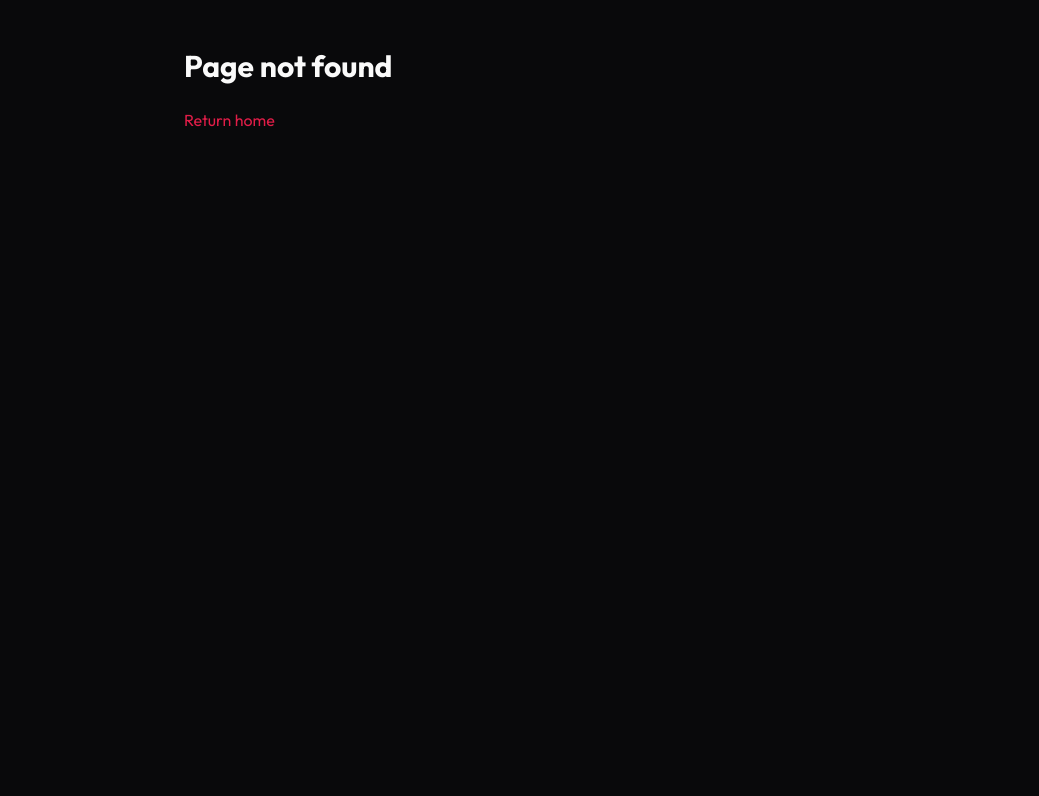
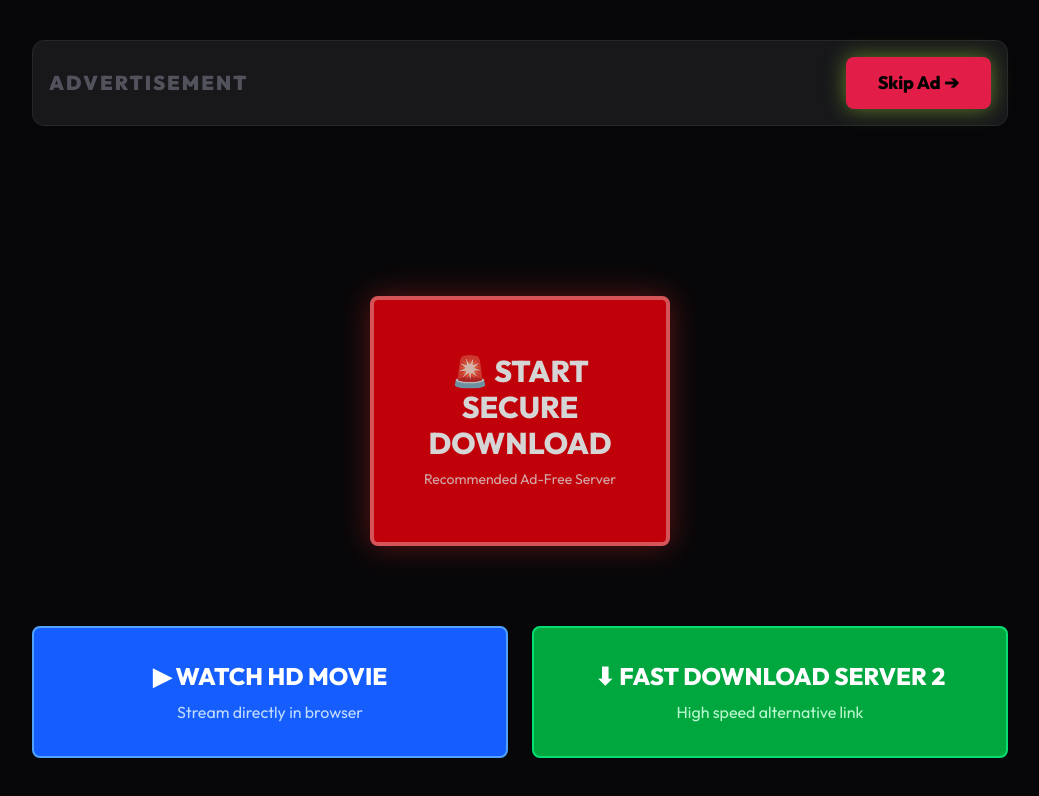
Before and after one commit to kavishkarasara/Film_Web, a Next.js app: page /gate in a window 1280 px wide. Before the commit this address had no page. Shown: the top 796 px of the page, without its empty margins (120-1159 px from the left). Built offline with nearby package versions, Linux system fonts and the light colour scheme.

Commit message:
ad banner set next

```diff
--- a/src/app/download/page.tsx
+++ b/src/app/download/page.tsx
@@ -3,7 +3,6 @@
 import { useEffect, useState, Suspense } from "react";
 import { useSearchParams, useRouter } from "next/navigation";
 import { FiDownloadCloud, FiAlertCircle } from "react-icons/fi";
-import Navbar from "@/components/Navbar";
 import AdBanner from "@/components/AdBanner";
 import AdNative from "@/components/AdNative";
 
@@ -62,9 +61,13 @@ function DownloadContent() {
       </div>
 
       {/* --- SCROLL TRAP: Ad Section 1 --- */}
-      <div className="space-y-8 mb-20">
+      <div className="space-y-6 mb-16 w-full flex flex-col items-center">
         {/* Top Ad Space */}
-        <AdBanner id="e2c3ccf3cbe4f40e454a92dcb87306db" width={300} height={250} />
+        <AdBanner id="40ed9156f9888c91a58a529315843381" width={728} height={90} />
+        <div className="flex flex-col md:flex-row gap-6">
+          <AdBanner id="e2c3ccf3cbe4f40e454a92dcb87306db" width={300} height={250} />
+          <AdBanner id="e2c3ccf3cbe4f40e454a92dcb87306db" width={300} height={250} />
+        </div>
 
         {/* Direct Link Ads Container */}
         <div className="flex flex-col sm:flex-row items-center justify-center gap-4">
@@ -158,9 +161,8 @@ function DownloadContent() {
 
 export default function DownloadPage() {
   return (
-    <div className="min-h-screen bg-[#0f0f11] text-white font-sans selection:bg-primary/30">
-      <Navbar />
-      <Suspense fallback={<div className="flex justify-center py-32">Loading...</div>}>
+    <div className="min-h-screen bg-[#070709] text-white font-sans selection:bg-primary/30">
+      <Suspense fallback={<div className="flex justify-center py-32 text-zinc-500">Loading...</div>}>
         <DownloadContent />
       </Suspense>
     </div>
--- /dev/null
+++ b/src/app/gate/page.tsx
@@ -0,0 +1,117 @@
+"use client";
+
+import { useEffect, useState, Suspense } from "react";
+import { useSearchParams, useRouter } from "next/navigation";
+import AdBanner from "@/components/AdBanner";
+import AdNative from "@/components/AdNative";
+
+function GateContent() {
+  const searchParams = useSearchParams();
+  const router = useRouter();
+  const targetUrl = searchParams.get("url") || "";
+  const [countdown, setCountdown] = useState(5);
+  const [canSkip, setCanSkip] = useState(false);
+
+  useEffect(() => {
+    const timer = setInterval(() => {
+      setCountdown((prev) => {
+        if (prev <= 1) {
+          clearInterval(timer);
+          setCanSkip(true);
+          return 0;
+        }
+        return prev - 1;
+      });
+    }, 1000);
+    return () => clearInterval(timer);
+  }, []);
+
+  const handleSkip = () => {
+    router.push(`/download?url=${encodeURIComponent(targetUrl)}`);
+  };
+
+  return (
+    <div className="max-w-5xl mx-auto py-10 px-6 min-h-screen flex flex-col items-center">
+
+      {/* Top Bar with Skip Button */}
+      <div className="w-full flex justify-between items-center mb-8 bg-zinc-900 border border-zinc-800 p-4 rounded-xl shadow-lg sticky top-4 z-50">
+        <div className="text-xl font-black tracking-widest text-zinc-600">ADVERTISEMENT</div>
+        {!canSkip ? (
+          <div className="text-white font-bold bg-zinc-800 px-6 py-3 rounded-lg border border-zinc-700">
+            Please wait <span className="text-primary text-xl ml-1">{countdown}</span>s...
+          </div>
+        ) : (
+          <button
+            onClick={handleSkip}
+            className="bg-primary hover:bg-primary/90 text-black px-8 py-3 rounded-lg font-extrabold text-lg transition-transform hover:scale-105 active:scale-95 shadow-[0_0_20px_rgba(163,230,53,0.5)] flex items-center gap-2"
+          >
+            Skip Ad ➔
+          </button>
+        )}
+      </div>
+
+      {/* Heavy Ads Content */}
+      <div className="w-full space-y-10">
+        <AdBanner id="40ed9156f9888c91a58a529315843381" width={728} height={90} />
+
+        <div className="flex flex-col md:flex-row gap-6 w-full justify-center items-center">
+          <AdBanner id="e2c3ccf3cbe4f40e454a92dcb87306db" width={300} height={250} />
+
+          <a
+            href="https://directyp.org/4/f0162f5d4136842794d17a1f3da5efa7"
+            target="_blank"
+            rel="noopener noreferrer"
+            className="block w-full max-w-[300px] h-[250px] bg-red-600 hover:bg-red-500 border-4 border-red-400 rounded-lg p-6 transition-all cursor-pointer text-white animate-pulse flex flex-col items-center justify-center shadow-[0_0_30px_rgba(220,38,38,0.5)]"
+          >
+            <span className="font-extrabold text-3xl block text-center mb-2">🚨 START SECURE DOWNLOAD</span>
+            <span className="text-sm text-red-200">Recommended Ad-Free Server</span>
+          </a>
+
+          <AdBanner id="e2c3ccf3cbe4f40e454a92dcb87306db" width={300} height={250} />
+        </div>
+
+        <AdNative />
+
+        <div className="flex flex-col md:flex-row gap-6 w-full justify-center">
+          <a
+            href="https://directyp.org/4/f0162f5d4136842794d17a1f3da5efa7"
+            target="_blank"
+            rel="noopener noreferrer"
+            className="flex-1 bg-blue-600 hover:bg-blue-500 border-2 border-blue-400 rounded-lg p-8 text-center text-white"
+          >
+            <span className="font-extrabold text-2xl block mb-2">▶ WATCH HD MOVIE</span>
+            <span className="text-blue-200">Stream directly in browser</span>
+          </a>
+          <a
+            href="https://directyp.org/4/f0162f5d4136842794d17a1f3da5efa7"
+            target="_blank"
+            rel="noopener noreferrer"
+            className="flex-1 bg-green-600 hover:bg-green-500 border-2 border-green-400 rounded-lg p-8 text-center text-white"
+          >
+            <span className="font-extrabold text-2xl block mb-2">⬇ FAST DOWNLOAD SERVER 2</span>
+            <span className="text-green-200">High speed alternative link</span>
+          </a>
+        </div>
+
+        <AdBanner id="40ed9156f9888c91a58a529315843381" width={728} height={90} />
+
+        <div className="flex flex-col md:flex-row gap-6 w-full justify-center items-center">
+          <AdBanner id="e2c3ccf3cbe4f40e454a92dcb87306db" width={300} height={250} />
+          <AdBanner id="e2c3ccf3cbe4f40e454a92dcb87306db" width={300} height={250} />
+        </div>
+      </div>
+
+    </div>
+  );
+}
+
+export default function GatePage() {
+  return (
+    <div className="min-h-screen bg-[#070709] text-white font-sans selection:bg-primary/30">
+      {/* Intentionally no Navbar here to make it look like a pure ad page */}
+      <Suspense fallback={<div className="flex justify-center py-32 text-zinc-500">Loading secure link...</div>}>
+        <GateContent />
+      </Suspense>
+    </div>
+  );
+}
--- a/src/app/movie/[id]/page.tsx
+++ b/src/app/movie/[id]/page.tsx
@@ -143,7 +143,7 @@ export default function MovieDetail() {
             <div className="flex flex-col sm:flex-row flex-wrap gap-4 mb-6">
               {movie.download_links && movie.download_links.length > 0 ? (
                 movie.download_links.map((link: any, index: number) => (
-                  <a href={`/download?url=${encodeURIComponent(link.url)}`} key={index} className="flex-1 bg-primary hover:bg-primary/90 text-white px-6 py-3 rounded-lg font-bold text-sm transition-transform hover:-translate-y-1 active:translate-y-0 flex flex-col items-center justify-center gap-1 shadow-[0_0_20px_rgba(163,230,53,0.3)]">
+                  <a target="_blank" rel="noopener noreferrer" href={`/gate?url=${encodeURIComponent(link.url)}`} key={index} className="flex-1 bg-primary hover:bg-primary/90 text-white px-6 py-3 rounded-lg font-bold text-sm transition-transform hover:-translate-y-1 active:translate-y-0 flex flex-col items-center justify-center gap-1 shadow-[0_0_20px_rgba(163,230,53,0.3)]">
                     <div className="flex items-center gap-2 text-base"><FiDownload className="text-lg" /> {link.label}</div>
                     <span className="text-xs text-white/70 font-normal">Provider: {link.provider}</span>
                   </a>
@@ -152,9 +152,6 @@ export default function MovieDetail() {
                 <div className="text-zinc-500 italic py-4">No download links available yet.</div>
               )}
             </div>
-
-            {/* Ad Banner - High CTR location */}
-            <AdBanner className="h-24 mb-8" />
 
 
 
@@ -199,8 +196,6 @@ export default function MovieDetail() {
 
 
 
-        {/* Ad Banner - Large Leaderboard */}
-        <AdBanner className="h-32 mb-20 max-w-4xl mx-auto" />
 
         {/* You may also like Section */}
         {relatedMovies.length > 0 && (
--- a/src/components/GlobalAds.tsx
+++ b/src/components/GlobalAds.tsx
@@ -7,8 +7,8 @@ import { usePathname } from "next/navigation";
 export default function GlobalAds() {
   const pathname = usePathname();
 
-  // ONLY show ads on the download page
-  const shouldShowAds = pathname?.startsWith('/download');
+  // ONLY show ads on the download and gate pages
+  const shouldShowAds = pathname?.startsWith('/download') || pathname?.startsWith('/gate');
 
   useEffect(() => {
     // Only register service worker if ads are allowed on this page
```
